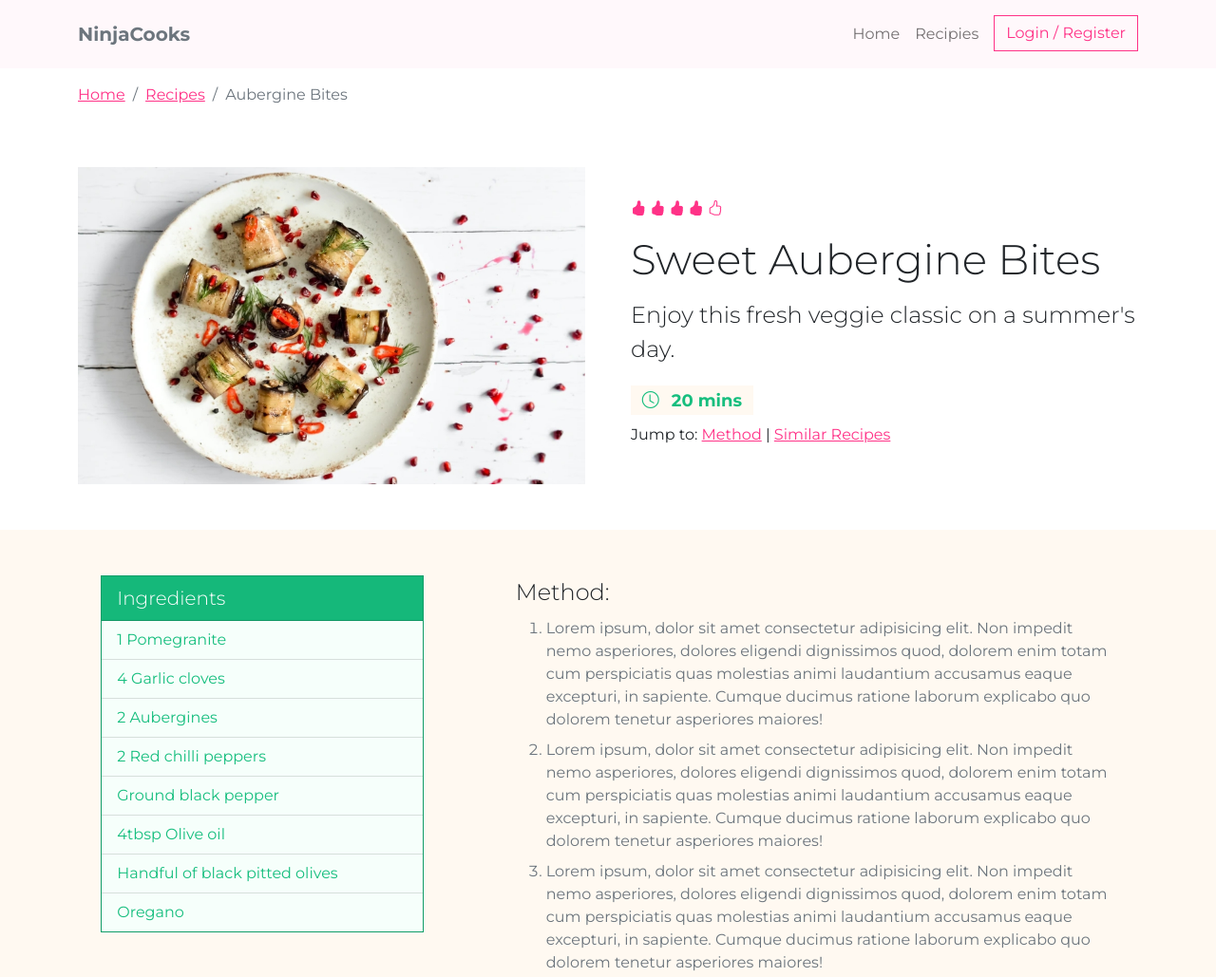
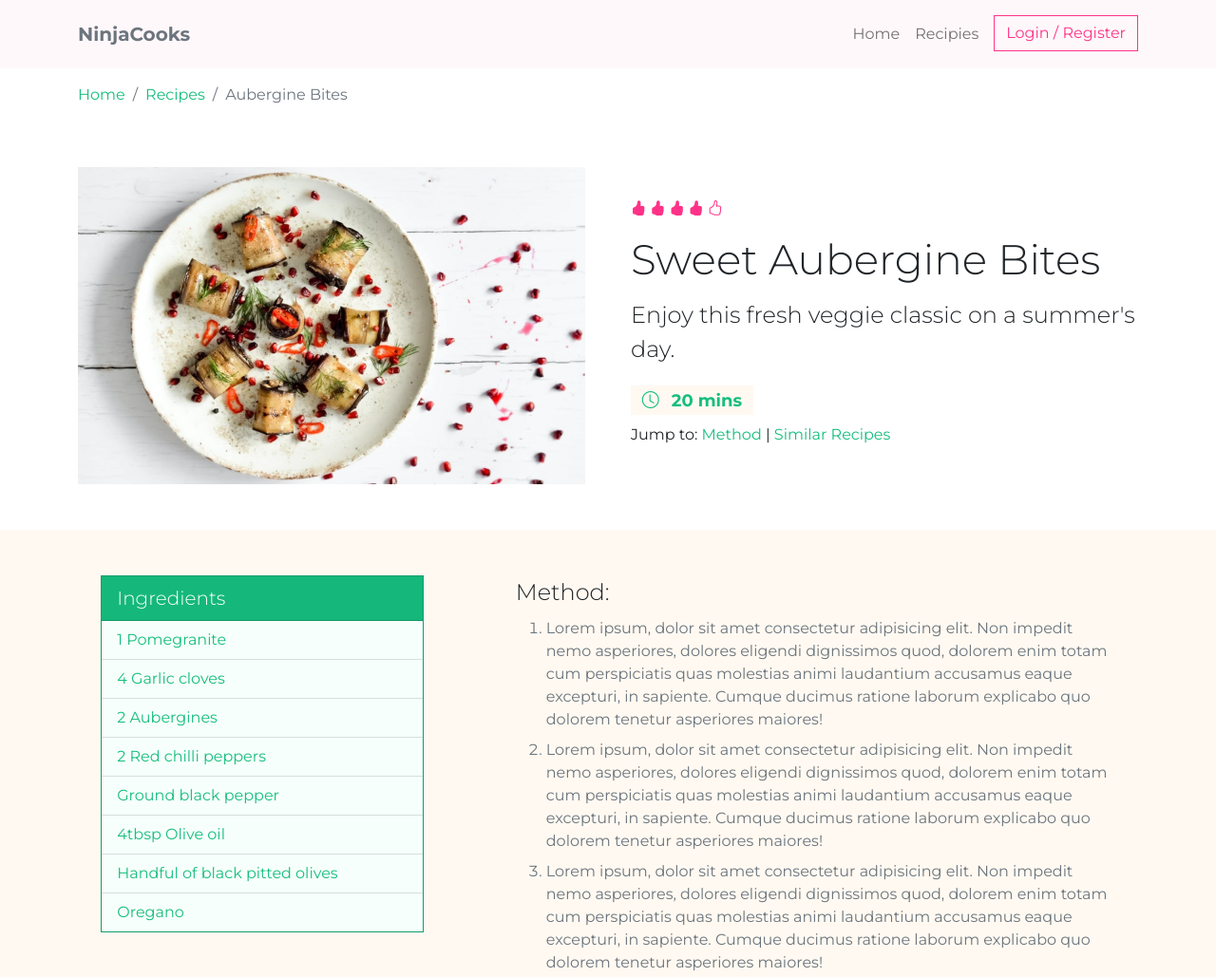
Before and after one commit to bryliebaird/SASS-bootstrap-5, a website: page index.html in a window 1280 px wide. Shown: the top 1029 px of the page at 95% size. Drawn offline with nearby package versions, Linux system fonts and the light colour scheme.

Commit message:
SASS customized links

```diff
--- a/sass/main.scss
+++ b/sass/main.scss
@@ -26,6 +26,13 @@ $lead-font-size: $font-size-base * 1.5;  // must include font-size-base above to
 $headings-font-weight: 300;
 $headings-line-height: 1.5;
 $h1-font-size: $font-size-base * 2.75;
+
+// customized links
+$link-color: $secondary;
+$link-decoration: none;
+$link-hover-decoration: underline;
+$link-shade-percentage: 30%;
+$link-hover-color: shift-color($link-color, -$link-shade-percentage);
 
 // 2. Import variables + mixin files (so you can use them below)
 @import "../node_modules/bootstrap/scss/variables";
```
Also changed, not shown: css/main.min.css, 1 other file.
